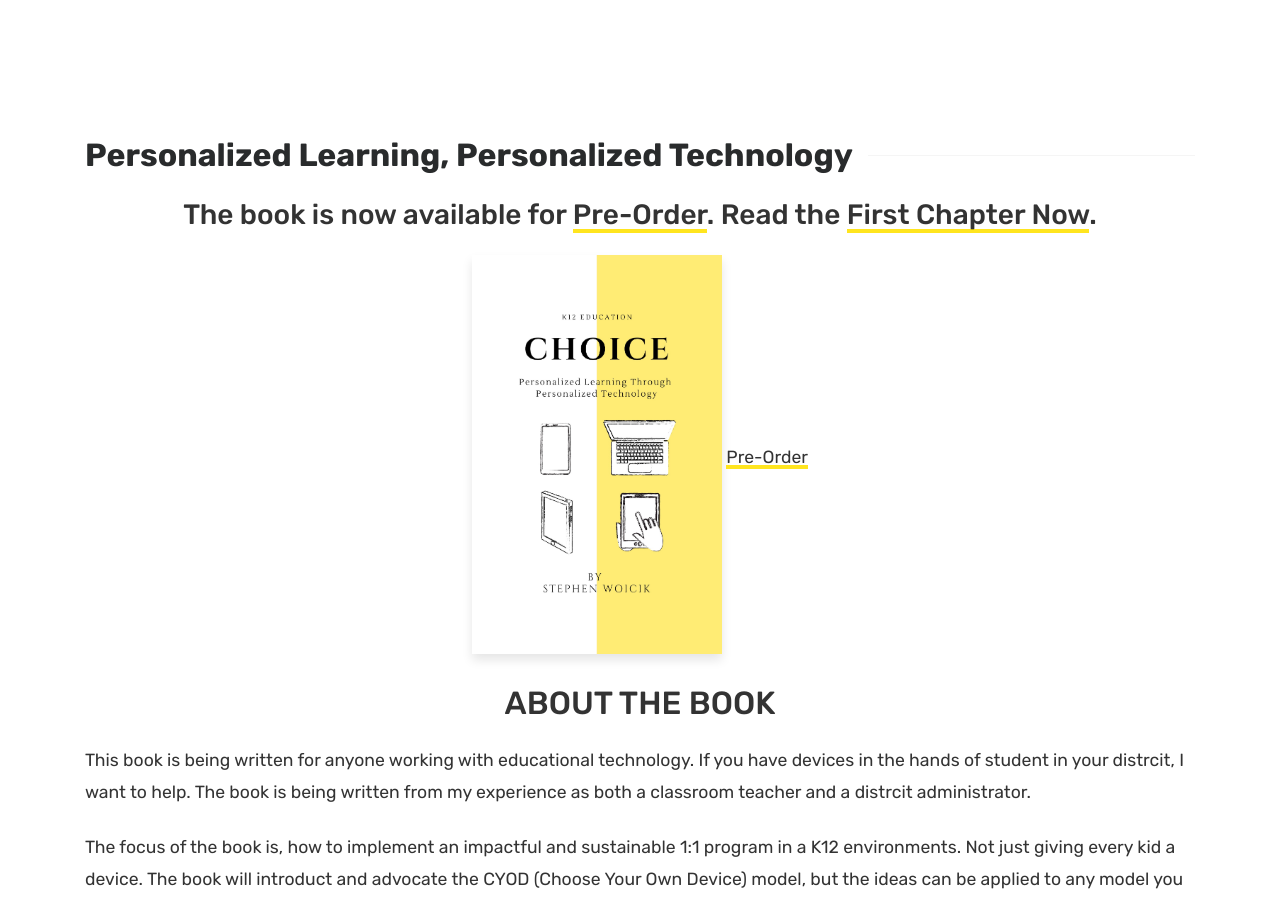
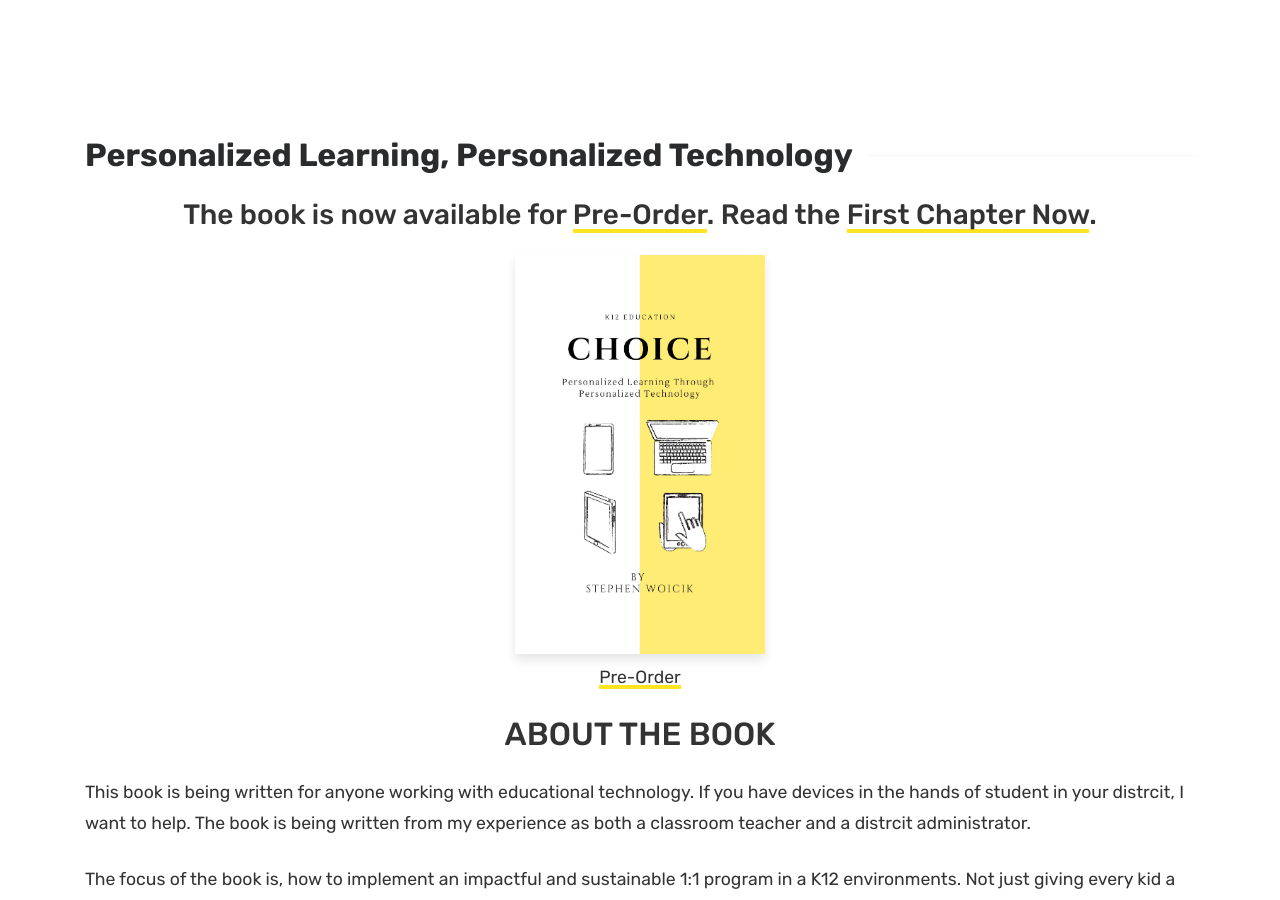
Before and after one commit to swoicik/book-cyod, a Jekyll site: the page built from about.md, in a window 1280 px wide and 900 px high. Built offline with Jekyll 4.4.1, drawn with Linux system fonts in a browser that asks for light colours.

Commit message:
Update about.md

```diff
--- a/about.md
+++ b/about.md
@@ -8,7 +8,7 @@ published: true
 <h3 style="text-align: center;">The book is now available for <a href="https://gumroad.com/l/CvEGu">Pre-Order</a>. Read the <a href="/2019/the-first-chapter">First Chapter Now</a>.</h3>
 
 <p style="text-align: center;">
-<img width="250" src="/assets/images/choice-1.jpeg" />
+<img width="250" src="/assets/images/choice-1.jpeg" /><br />
 <script src="https://gumroad.com/js/gumroad.js"></script>
 <a class="gumroad-button" href="https://gum.co/CvEGu">Pre-Order</a>
 </p>
```
